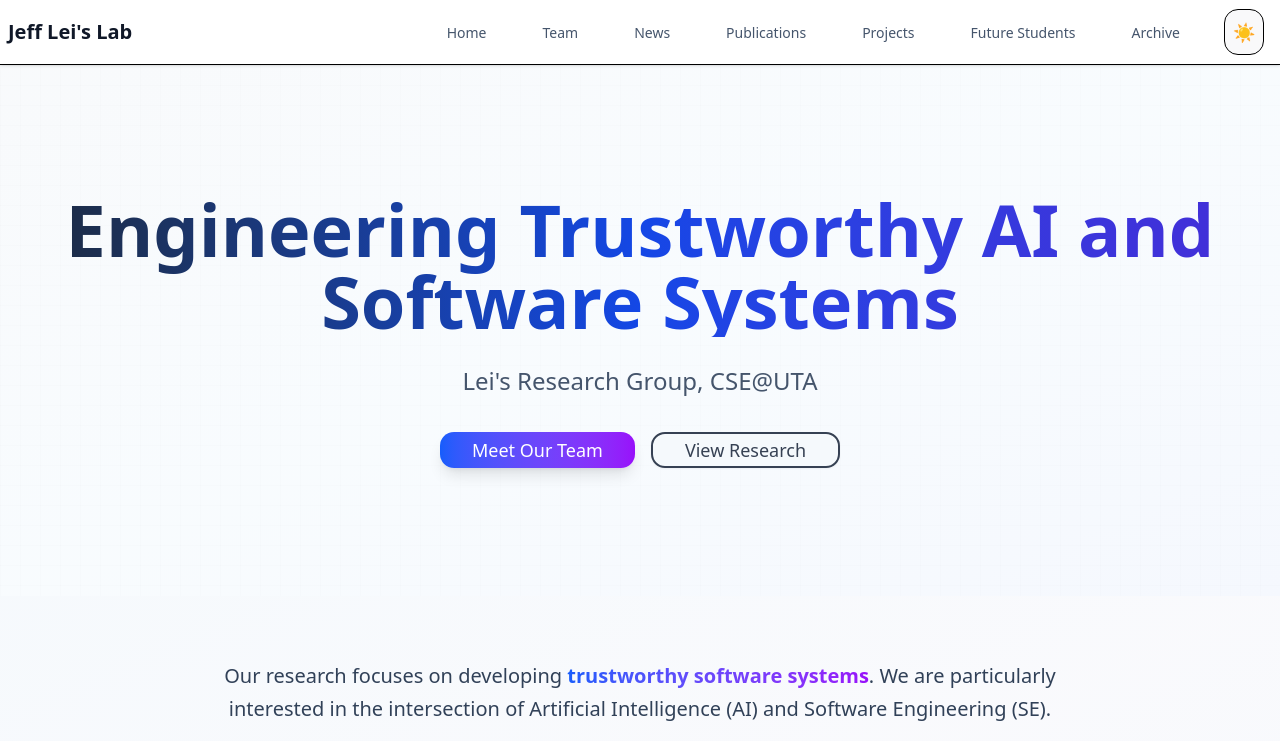
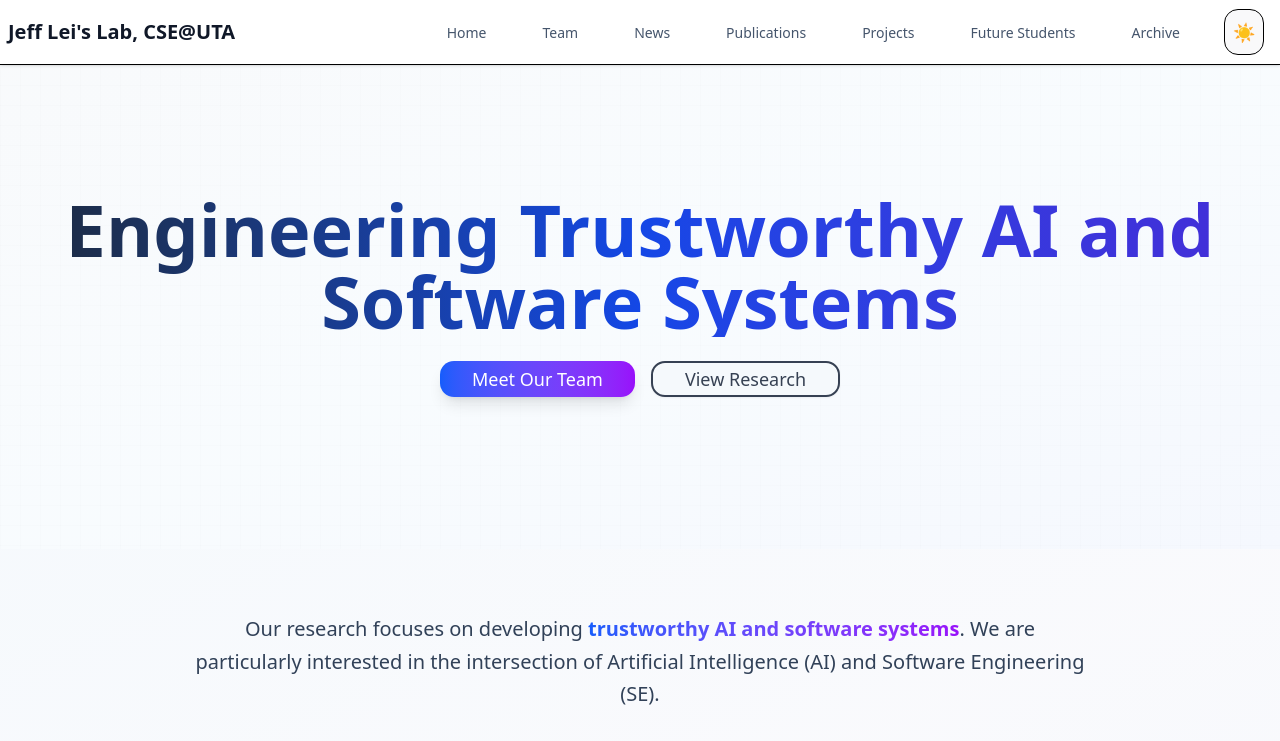
Before and after one commit to sercatuta-lei/sercatuta-lei.github.io, a Next.js app: page / in a window 1280 px wide. Shown: the top 741 px of the page. Built offline with nearby package versions, Linux system fonts and the light colour scheme.

Commit message:
homepage changes

```diff
--- a/app/layout.tsx
+++ b/app/layout.tsx
@@ -22,10 +22,10 @@ const geistMono = Geist_Mono({
 
 export const metadata: Metadata = {
   title: {
-    default: "Jeff Lei's Lab - Software Engineering Research Group",
+    default: "Jeff Lei's Lab - AI and Software Engineering Research Group",
     template: "%s | Jeff Lei's Lab"
   },
-  description: "The Software Engineering Research Group supervised by Dr. Jeff Lei at the University of Texas at Arlington. Conducting cutting-edge research in software design, specification, analysis, verification, and testing.",
+  description: "The AI and Software Engineering Research Group supervised by Dr. Jeff Lei at the University of Texas at Arlington. Conducting cutting-edge research in software design, specification, analysis, verification, and testing.",
   keywords: [
     "software engineering",
     "research",
@@ -67,7 +67,7 @@ export const metadata: Metadata = {
     type: 'website',
     locale: 'en_US',
     url: 'https://sercatuta-lei.github.io',
-    title: 'Jeff Lei\'s Lab - Software Engineering Research Group',
+    title: 'Jeff Lei\'s Lab - AI and Software Engineering Research Group',
     description: 'The Software Engineering Research Group supervised by Dr. Jeff Lei at the University of Texas at Arlington.',
     siteName: 'Jeff Lei\'s Lab',
     images: [
@@ -81,7 +81,7 @@ export const metadata: Metadata = {
   },
   twitter: {
     card: 'summary_large_image',
-    title: 'Jeff Lei\'s Lab - Software Engineering Research Group',
+    title: 'Jeff Lei\'s Lab - AI and Software Engineering Research Group',
     description: 'The Software Engineering Research Group supervised by Dr. Jeff Lei at the University of Texas at Arlington.',
     images: ['/images/logo1.png'],
   },
--- a/app/page.tsx
+++ b/app/page.tsx
@@ -100,20 +100,13 @@ export default function Home() {
             >
               Engineering Trustworthy AI and Software Systems
             </motion.h1>
-            <motion.p
-              className="text-xl md:text-2xl text-slate-600 dark:text-gray-300 max-w-3xl mx-auto mb-8 leading-relaxed"
-              initial={{ opacity: 0, y: 20 }}
-              animate={{ opacity: 1, y: 0 }}
-              transition={{ duration: 0.8, delay: 0.4 }}
-            >
-              Lei&apos;s Research Group, CSE@UTA
-            </motion.p>
-            <motion.div
-              initial={{ opacity: 0, y: 20 }}
-              animate={{ opacity: 1, y: 0 }}
-              transition={{ duration: 0.8, delay: 0.6 }}
-              className="flex flex-col sm:flex-row gap-4 justify-center"
-            >
+
+                          <motion.div
+                initial={{ opacity: 0, y: 20 }}
+                animate={{ opacity: 1, y: 0 }}
+                transition={{ duration: 0.8, delay: 0.4 }}
+                className="flex flex-col sm:flex-row gap-4 justify-center mb-6"
+              >
               <Button
                 asChild
                 className="px-8 py-4 text-lg bg-gradient-to-r from-blue-600 to-purple-600 hover:from-blue-700 hover:to-purple-700 text-white rounded-xl shadow-lg hover:shadow-xl transition-all duration-300"
@@ -152,7 +145,7 @@ export default function Home() {
                 transition={{ duration: 0.8, delay: 0.2 }}
                 viewport={{ once: true }}
               >
-                Our research focuses on developing <span className="font-semibold bg-gradient-to-r from-blue-600 to-purple-600 bg-clip-text text-transparent">trustworthy software systems</span>. We are particularly interested in the intersection of Artificial Intelligence (AI) and Software Engineering (SE).
+                Our research focuses on developing <span className="font-semibold bg-gradient-to-r from-blue-600 to-purple-600 bg-clip-text text-transparent">trustworthy AI and software systems</span>. We are particularly interested in the intersection of Artificial Intelligence (AI) and Software Engineering (SE).
               </motion.p>
 
               <motion.div
--- a/components/HorizontalNav.tsx
+++ b/components/HorizontalNav.tsx
@@ -33,7 +33,7 @@ export default function HorizontalNav() {
             animate={{ opacity: 1, x: 0 }}
             transition={{ duration: 0.6, delay: 0.2 }}
           >
-            <span className="text-xl font-bold text-gray-900 dark:text-white">Jeff Lei&apos;s Lab</span>
+            <span className="text-xl font-bold text-gray-900 dark:text-white">Jeff Lei&apos;s Lab, CSE@UTA</span>
           </motion.div>
 
           {/* Desktop Navigation */}
```
